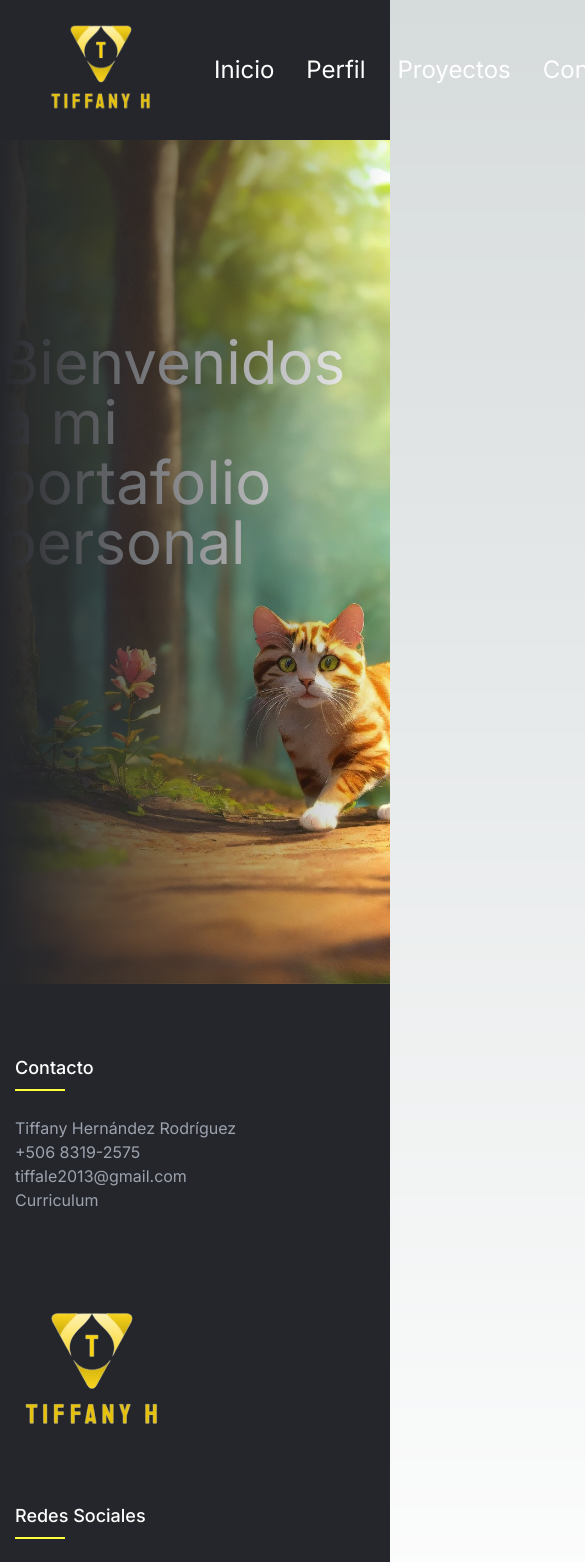
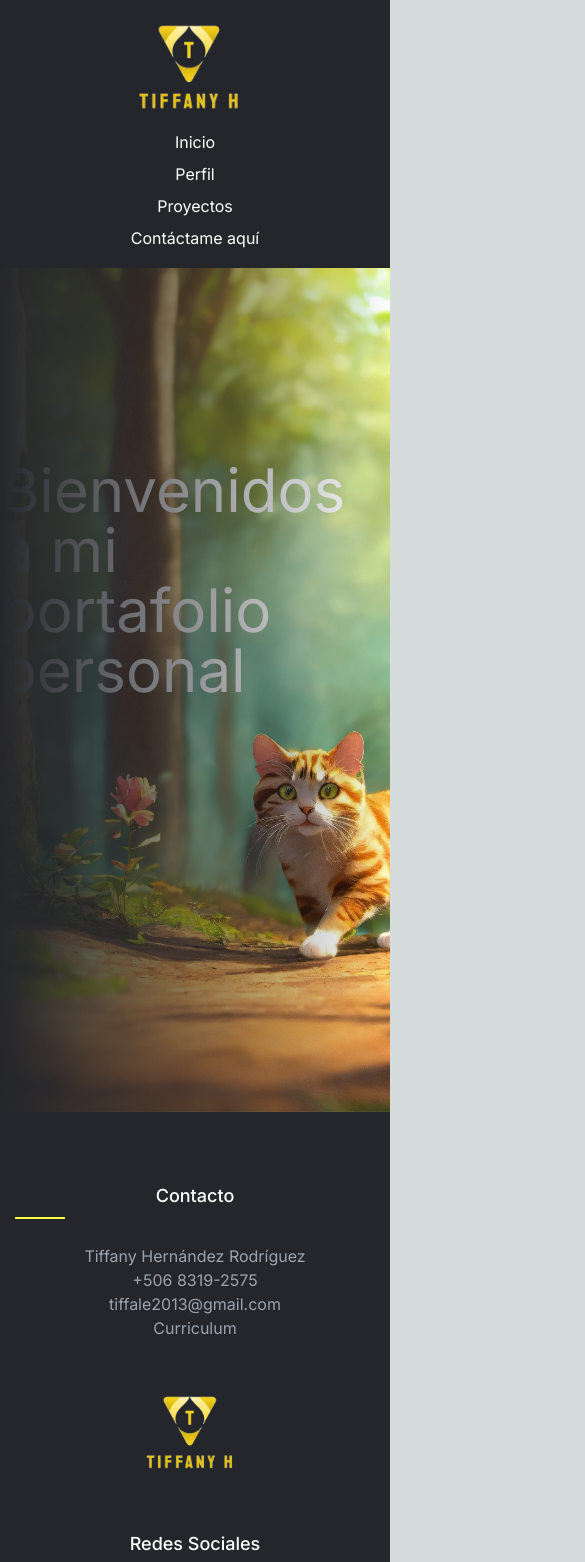
Before and after one commit to tihernan/portafolio_personal, a Next.js app: page / in a window 390 px wide. Shown: the top 1562 px of the page, 585 px wide, since content can reach past the window. Built offline with nearby package versions, Linux system fonts and the light colour scheme.

Commit message:
Ya acabado
Versión final, correción de detalles, ingreso de información, mejora del responsive

```diff
--- a/src/app/globals.css
+++ b/src/app/globals.css
@@ -18,12 +18,9 @@
 
 body {
   color: rgb(var(--foreground-rgb));
-  background: linear-gradient(
-      to bottom,
+  background: linear-gradient(to bottom,
       transparent,
-      rgb(var(--background-end-rgb))
-    )
-    rgb(var(--background-start-rgb));
+      rgb(var(--background-end-rgb))) rgb(var(--background-start-rgb));
 }
 
 @layer utilities {
@@ -43,19 +40,18 @@ body {
 
 .nav-content {
   display: flex;
-  justify-content: flex-start;
-  align-items: center; /* Center items vertically */
-  max-width: 1600px; /* Adjust this value as needed */
-  margin-top: 10px;
-  margin-bottom: 10px;
+  justify-content: space-between;
+  align-items: center;
+  max-width: 1600px;
+  margin: 10px auto;
   padding: 0 2rem;
 }
 
 .nav-links {
   display: flex;
   align-items: center;
-  gap: 2rem; /* Adjust spacing between items */
-  position: relative; /* Required for dropdown positioning */
+  gap: 2rem;
+  position: relative;
 }
 
 .header img.foto {
@@ -63,8 +59,7 @@ body {
   width: 170px;
   height: 170px;
   object-fit: cover;
-  margin-top: 60px;
-  margin-bottom: 10px;
+  margin: 60px 0 10px 0;
 }
 
 .nav-link {
@@ -72,33 +67,86 @@ body {
   text-decoration: none;
   font-size: 1.5rem;
   position: relative;
+  display: block;
+  transition: all 0.3s ease;
 }
 
-/*Menu desplegable*/
-.dropdown-content {
-  display: none;
-  position: absolute;
-  background-color: #494949;
-  min-width: 300px;
-  box-shadow: 0 8px 16px rgba(0, 0, 0, 0.2);
-  z-index: 1;
-  top: 110%;
-  left: 80px;
+.nav-link:hover {
+  color: #747474;
 }
 
-.dropdown-content a {
-  color: black;
-  padding: 12px 16px;
-  text-decoration: none;
-  display: block;
-  font-size: 20px;
+
+/* Responsive */
+@media (max-width: 1024px) {
+  .nav-content {
+    padding: 0 1rem;
   }
+
+  .nav-links {
+    gap: 1rem;
+  }
+
+  .header img.foto {
+    width: 150px;
+    height: 150px;
+  }
+
+  .nav-link {
+    font-size: 1.25rem;
+  }
+
+}
+
+@media (max-width: 768px) {
+  .nav-content {
+    flex-direction: column;
+    align-items: flex-start;
+    padding: 0 1rem;
+  }
+
+  .nav-links {
+    flex-direction: column;
+    width: 100%;
+  }
+
+  .header img.foto {
+    width: 130px;
+    height: 130px;
+  }
+
+  .nav-link {
+    font-size: 1.25rem;
+  }
+
+}
+
+@media (max-width: 480px) {
+  .nav-content {
+    padding: 0 0.5rem;
+  }
+
+  .nav-links {
+    gap: 0.5rem;
+  }
+
+  .header img.foto {
+    width: 100px;
+    height: 100px;
+  }
+
+  .nav-link {
+    font-size: 1rem;
+  }
+
+}
+
 
 
 /*Footer*/
 @import url('https://fonts.googleapis.com/css2?family=Poppins:wght@300;400;500;600;700&display=swap');
 
-  body, html {
+body,
+html {
   line-height: 1.5;
   font-family: 'Poppins', sans-serif;
   margin: 0;
@@ -124,7 +172,6 @@ body {
   width: 100%;
   display: flex;
   justify-content: space-between;
-
   flex-wrap: wrap;
 }
 
@@ -156,11 +203,12 @@ body {
 }
 
 .footer img.logo {
-    border-radius: 50%; /* Bordes redondeados, pero con menos porcentaje */
+  border-radius: 50%;
   width: 200px;
   height: 200px;
-    object-fit: contain; /* Asegura que el logo se ajuste dentro del contenedor sin recortar */
-    display: block; /* Cambiar flex a block */
+  object-fit: contain;
+  display: block;
+  margin: -35px 10px 10px 0;
 }
 
 .footer-col ul li:not(:last-child) {
@@ -190,7 +238,7 @@ body {
   display: inline-block;
   height: 40px;
   width: 40px;
-      background-color: rgba(255,255,255,0.2);
+  background-color: rgba(255, 255, 255, 0.2);
   margin: 0 10px 10px 0;
   text-align: center;
   line-height: 40px;
@@ -216,6 +264,11 @@ body {
 
 /* responsive */
 @media (max-width: 767px) {
+  .footer-container {
+    flex-direction: column;
+    align-items: center;
+  }
+
   .footer-col {
     width: 50%;
     margin-bottom: 30px;
@@ -223,13 +276,36 @@ body {
   }
 
   .footer img.logo {
-          margin-top: 30px;
+    margin-top: 0;
     margin-bottom: 30px;
+    width: 150px;
+    height: 150px;
+  }
+
+  .footer-col {
+    text-align: center;
   }
 }
 
 @media (max-width: 574px) {
+  .footer-container {
+    flex-direction: column;
+    align-items: center;
+  }
+
   .footer-col {
     width: 100%;
+    text-align: center;
+  }
+
+  .footer img.logo {
+    margin: 0 0 30px 0;
+    width: 130px;
+    height: 130px;
+  }
+
+  .row {
+    flex-direction: column;
+    align-items: center;
   }
 }
--- a/src/app/personal/page.tsx
+++ b/src/app/personal/page.tsx
@@ -5,14 +5,14 @@ import Image from 'next/image';
 export default function Personal() {
     return (
         <div className="container">
-            {/* Sección superior */}
+            {/*Sección superior*/}
             <div className="header">
                 <Image src="/images/yo.jpg" alt="Mi Foto" className="foto" width={150} height={150} />
                 <h1>TIFFANY ALEXA HERNÁNDEZ RODRÍGUEZ</h1>
             </div>
 
             <div className="content">
-                {/* Sección izquierda */}
+                {/*Sección izquierda*/}
                 <div className="sidebar">
                     <h2>Contacto</h2>
                     <p>Teléfono: +506 8319-2575</p>
@@ -21,26 +21,26 @@ export default function Personal() {
                     <br></br>
                     <h2>Habilidades</h2>
                     <ul className='h-ul li'>
-                        <li>Habilidades de liderazgo</li>
-                        <li>Trabajo en equipo</li>
-                        <li>Mentalidad abierta a nuevas ideas y maneras de laborar</li>
+                        <li>Inglés avanzado</li>
+                        <li>Junior en Informática Empresarial</li>
+                        <li>Microsoft Office</li>
+                        <li>Conocimientos de oficina y etiqueta</li>
                     </ul>
                     <br></br>
                     <br></br>
                     <h2>Aptitudes</h2>
                     <ul className='h-ul li'>
-                        <li>a</li>
-                        <li>b</li>
-                        <li>c</li>
+                        <li>Habilidades de liderazgo</li>
+                        <li>Trabajo en equipo</li>
+                        <li>Adaptabilidad</li>
                     </ul>
                 </div>
 
-                {/* Sección derecha */}
+                {/*Sección derecha*/}
                 <div className="main">
                     <h2>Sobre mí</h2>
-                    <p>Hola! Mi nombre es Tiffany Hernández, soy una junior en todo el campo de informática,
-                        actualmente me encuentro cursando el tercer año de Informática Empresarial en la Universidad
-                        de Costa Rica
+                    <p>Hola! Mi nombre es Tiffany Hernández, soy una junior en los campos de programación, bases de datos y redes.
+                    Actualmente me encuentro cursando el tercer año de Informática Empresarial en la Universidad de Costa Rica
                     </p>
                     <br></br>
                     <br></br>
@@ -54,7 +54,8 @@ export default function Personal() {
                     <br></br>
                     <br></br>
                     <h2>Historial Profesional</h2>
-                    <p>Descripción de tu historial profesional...</p>
+                    <p>• Horas Estudiante en la Dirección de la Sede del Sur, Universidad de Costa Rica, 2023-2024.</p>
+                    <p>• Práctica Profesional Superivisada del Técnico Medio, Vicealcadía de la Municipalidad de Coto Brus, 2021.</p>
                 </div>
             </div>
         </div>
--- a/src/components/header.tsx
+++ b/src/components/header.tsx
@@ -10,12 +10,7 @@ export default function Header() {
           <Link href="/" className="nav-link">Inicio</Link>
           <Link href="/personal" className="nav-link">Perfil</Link>
           <Link href="/proyects" className="nav-link">Proyectos</Link>
-          <div className="nav-link relative group">
-            <a className="nav-link">Contrátame</a>
-            <div className="dropdown-content absolute hidden group-hover:block">
-              <a className="text-gray-400 hover:text-white transition-colors duration-300" href='mailto: tiffale2013@gnail.com'>Contáctame aquí</a>
-            </div>
-          </div>
+          <a href='mailto: tiffale2013@gnail.com' className="nav-link">Contáctame aquí</a>
         </div>
       </nav>
     </div>
```
Lines whose indentation alone changed are shown as unchanged.
